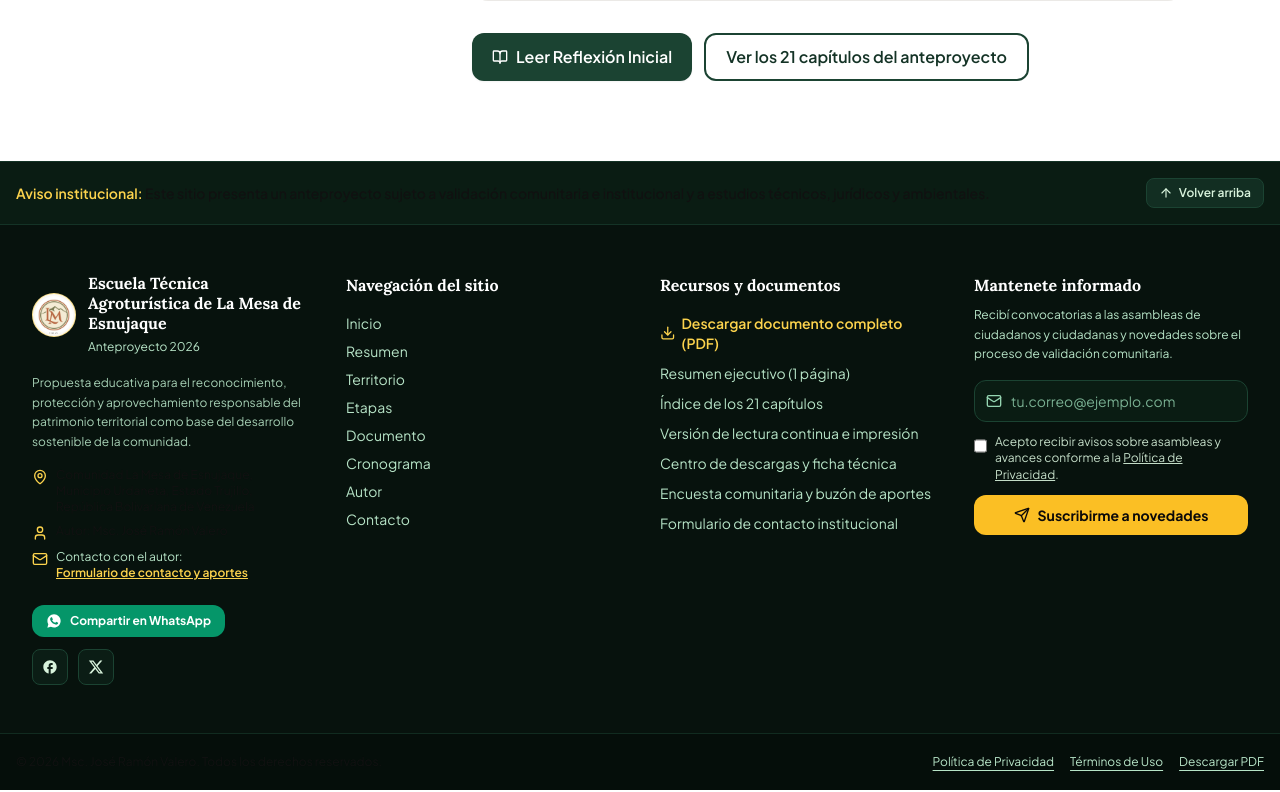
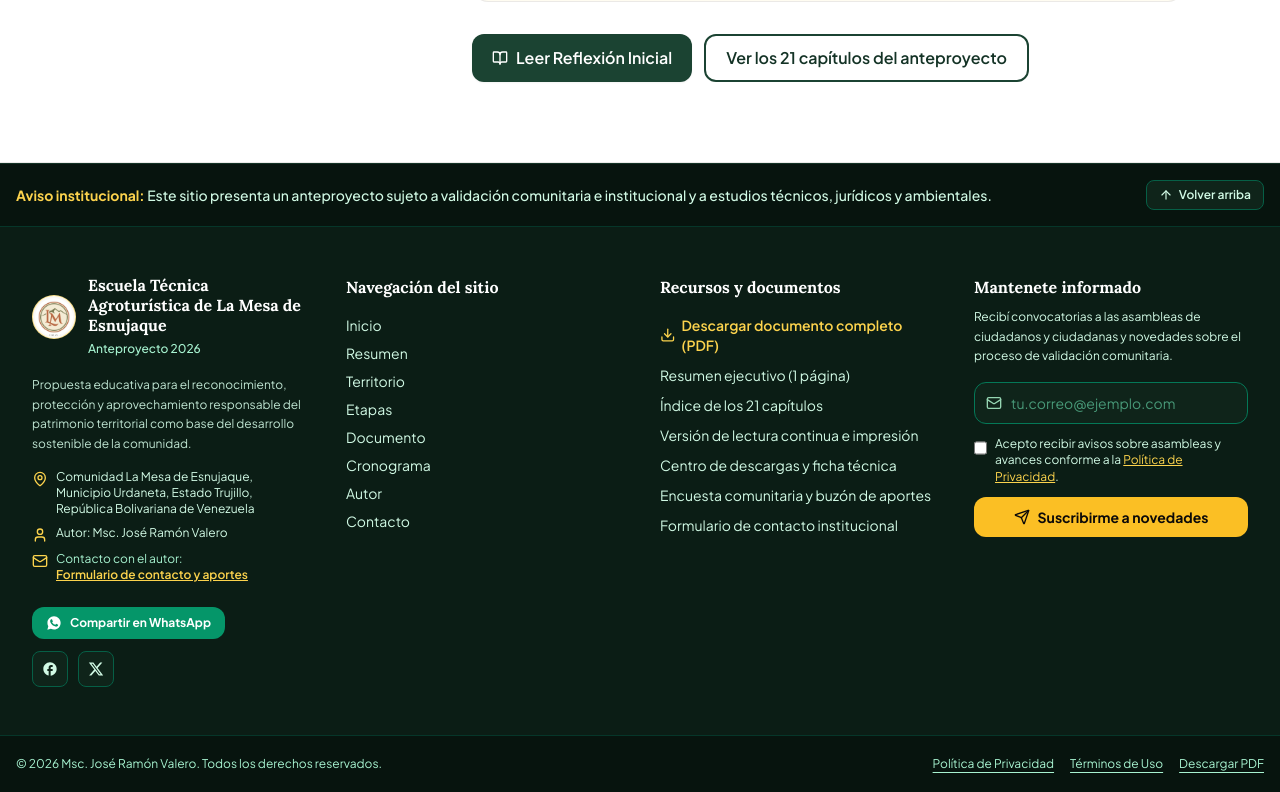
Before and after one commit to jovalero/escuela-agroturistica-esnujaque, a Next.js app: page /autor in a window 1280 px wide. Shown: the part 1411-2203 px from the top of the page. Built offline with nearby package versions, Linux system fonts and the light colour scheme; no server answers.

Commit message:
style: alternar secciones en verde oscuro y blanco y corregir contraste de texto en footer

```diff
--- a/app/globals.css
+++ b/app/globals.css
@@ -12,10 +12,6 @@
 
   body {
     color: #0a0a0a;
-  }
-
-  p, li {
-    color: #111111;
   }
 
   html.dark {
--- a/components/forms/NewsletterForm.tsx
+++ b/components/forms/NewsletterForm.tsx
@@ -83,7 +83,7 @@ export function NewsletterForm() {
             placeholder="tu.correo@ejemplo.com"
             aria-invalid={Boolean(errors.email)}
             aria-describedby={errors.email ? 'newsletter-email-error' : undefined}
-            className="w-full rounded-xl border border-paramo-700 bg-paramo-900/90 pl-9 pr-3 py-2.5 text-sm text-white placeholder:text-paramo-300/80 focus:border-amber-300 focus:outline-none focus:ring-2 focus:ring-amber-300"
+            className="w-full rounded-xl border border-emerald-700 bg-[#0F241A] pl-9 pr-3 py-2.5 text-sm text-white placeholder:text-emerald-300/60 focus:border-amber-300 focus:outline-none focus:ring-2 focus:ring-amber-300"
             {...register('email')}
           />
         </div>
@@ -99,12 +99,12 @@ export function NewsletterForm() {
           id="newsletter-consent"
           type="checkbox"
           aria-invalid={Boolean(errors.consentimiento)}
-          className="mt-1 h-4 w-4 rounded border-paramo-600 bg-paramo-900 text-amber-400 focus:ring-2 focus:ring-amber-300"
+          className="mt-1 h-4 w-4 rounded border-emerald-600 bg-[#0F241A] text-amber-400 focus:ring-2 focus:ring-amber-300"
           {...register('consentimiento')}
         />
-        <label htmlFor="newsletter-consent" className="text-xs leading-snug text-paramo-100/90">
+        <label htmlFor="newsletter-consent" className="text-xs leading-snug text-emerald-100">
           Acepto recibir avisos sobre asambleas y avances conforme a la{' '}
-          <Link href="/privacidad" className="underline hover:text-amber-300">
+          <Link href="/privacidad" className="text-amber-300 underline hover:text-amber-200">
             Política de Privacidad
           </Link>
           .
--- a/components/layout/Footer.tsx
+++ b/components/layout/Footer.tsx
@@ -13,19 +13,19 @@ export function Footer() {
   };
 
   return (
-    <footer className="bg-paramo-950 text-paramo-50 border-t border-paramo-800 print:hidden">
+    <footer className="bg-[#0B1D15] text-white border-t border-[#143326] print:hidden">
       {/* Nota institucional fija obligatoria */}
-      <div className="bg-paramo-900/90 border-b border-paramo-800 px-4 py-4">
-        <div className="mx-auto max-w-7xl flex flex-col sm:flex-row items-start sm:items-center justify-between gap-3 text-xs sm:text-sm text-paramo-100">
-          <p className="font-medium leading-relaxed">
-            <strong className="text-amber-300 font-semibold">Aviso institucional: </strong>
-            {siteConfig.legalDisclaimer}
+      <div className="bg-[#07140E] border-b border-emerald-900/60 px-4 py-4">
+        <div className="mx-auto max-w-7xl flex flex-col sm:flex-row items-start sm:items-center justify-between gap-3 text-xs sm:text-sm text-emerald-100">
+          <p className="font-medium leading-relaxed text-emerald-100">
+            <strong className="text-amber-300 font-bold">Aviso institucional: </strong>
+            <span className="text-emerald-100">{siteConfig.legalDisclaimer}</span>
           </p>
           <button
             type="button"
             onClick={scrollToTop}
             aria-label="Volver arriba al inicio de la página"
-            className="inline-flex shrink-0 items-center gap-1.5 rounded-lg border border-paramo-700 bg-paramo-800/80 px-3 py-1.5 text-xs font-semibold text-paramo-100 hover:bg-paramo-700 hover:text-white focus-visible:outline-none focus-visible:ring-2 focus-visible:ring-amber-300"
+            className="inline-flex shrink-0 items-center gap-1.5 rounded-lg border border-emerald-800 bg-[#0F241A] px-3 py-1.5 text-xs font-semibold text-emerald-100 hover:bg-emerald-900 hover:text-white focus-visible:outline-none focus-visible:ring-2 focus-visible:ring-amber-300"
           >
             <ArrowUp className="h-3.5 w-3.5" aria-hidden="true" />
             <span>Volver arriba</span>
@@ -55,27 +55,27 @@ export function Footer() {
                 <span className="block font-serif text-base font-bold text-white leading-tight">
                   {siteConfig.name}
                 </span>
-                <span className="text-xs text-paramo-200">Anteproyecto 2026</span>
+                <span className="text-xs font-medium text-emerald-200">Anteproyecto 2026</span>
               </div>
             </Link>
 
-            <p className="text-xs leading-relaxed text-paramo-200/90">
+            <p className="text-xs leading-relaxed text-emerald-100/90">
               {siteConfig.documentTitle}.
             </p>
 
-            <ul className="space-y-2 text-xs text-paramo-100">
+            <ul className="space-y-2 text-xs text-emerald-100">
               <li className="flex items-start gap-2">
                 <MapPin className="h-4 w-4 text-amber-300 shrink-0 mt-0.5" aria-hidden="true" />
-                <span>{siteConfig.location.fullLabel}</span>
+                <span className="text-emerald-100">{siteConfig.location.fullLabel}</span>
               </li>
               <li className="flex items-start gap-2">
                 <User className="h-4 w-4 text-amber-300 shrink-0 mt-0.5" aria-hidden="true" />
-                <span>Autor: {siteConfig.author.name}</span>
+                <span className="text-emerald-100">Autor: {siteConfig.author.name}</span>
               </li>
               <li className="flex items-start gap-2">
                 <Mail className="h-4 w-4 text-amber-300 shrink-0 mt-0.5" aria-hidden="true" />
                 <div>
-                  <span className="block text-paramo-200">Contacto con el autor:</span>
+                  <span className="block text-emerald-200">Contacto con el autor:</span>
                   <Link
                     href="/contacto"
                     className="font-semibold text-amber-300 underline hover:text-amber-200"
@@ -86,7 +86,7 @@ export function Footer() {
               </li>
             </ul>
 
-            {/* Redes sociales con íconos SVG y botón de WhatsApp */}
+            {/* Botón de WhatsApp y redes */}
             <div className="pt-2">
               <a
                 href={siteConfig.contact.socialLinks[0].url}
@@ -102,7 +102,7 @@ export function Footer() {
                 >
                   <path d="M12.04 2C6.58 2 2.13 6.45 2.13 11.91c0 1.75.46 3.45 1.32 4.95L2.05 22l5.25-1.38c1.45.79 3.08 1.21 4.74 1.21 5.46 0 9.91-4.45 9.91-9.91C21.95 6.45 17.5 2 12.04 2zm5.82 14.01c-.24.68-1.41 1.3-1.95 1.38-.5.08-1.13.11-1.83-.11-.42-.13-.97-.31-1.66-.61-2.92-1.26-4.83-4.21-4.98-4.41-.14-.2-1.19-1.58-1.19-3.02 0-1.44.75-2.15 1.02-2.44.27-.29.59-.36.79-.36.2 0 .4.01.57.01.18.01.43-.07.67.51.24.59.82 2.02.89 2.17.07.15.12.32.02.52-.1.2-.15.32-.29.49-.15.17-.31.38-.44.51-.15.15-.3.31-.13.61.17.29.76 1.25 1.63 2.02 1.12.99 2.06 1.3 2.36 1.45.29.15.46.12.63-.07.17-.2.73-.85.93-1.15.2-.29.39-.24.66-.15.27.1 1.71.81 2 .95.29.15.49.22.56.34.07.12.07.71-.17 1.39z" />
                 </svg>
-                <span>Compartir en WhatsApp</span>
+                <span className="text-white font-bold">Compartir en WhatsApp</span>
               </a>
 
               <div className="mt-3 flex items-center gap-2.5">
@@ -111,7 +111,7 @@ export function Footer() {
                   target="_blank"
                   rel="noopener noreferrer"
                   aria-label="Compartir en Facebook"
-                  className="inline-flex h-9 w-9 items-center justify-center rounded-lg border border-paramo-700 bg-paramo-900 text-paramo-100 hover:bg-paramo-800 hover:text-white focus-visible:outline-none focus-visible:ring-2 focus-visible:ring-amber-300"
+                  className="inline-flex h-9 w-9 items-center justify-center rounded-lg border border-emerald-800 bg-[#0F241A] text-emerald-100 hover:bg-emerald-800 hover:text-white focus-visible:outline-none focus-visible:ring-2 focus-visible:ring-amber-300"
                 >
                   <svg className="h-4 w-4 fill-current" viewBox="0 0 24 24" aria-hidden="true">
                     <path d="M22 12c0-5.52-4.48-10-10-10S2 6.48 2 12c0 4.84 3.44 8.87 8 9.8V15H8v-3h2V9.5C10 7.57 11.57 6 13.5 6H16v3h-2c-.55 0-1 .45-1 1v2h3v3h-3v6.95c5.05-.5 9-4.76 9-9.95z" />
@@ -122,7 +122,7 @@ export function Footer() {
                   target="_blank"
                   rel="noopener noreferrer"
                   aria-label="Compartir en X (Twitter)"
-                  className="inline-flex h-9 w-9 items-center justify-center rounded-lg border border-paramo-700 bg-paramo-900 text-paramo-100 hover:bg-paramo-800 hover:text-white focus-visible:outline-none focus-visible:ring-2 focus-visible:ring-amber-300"
+                  className="inline-flex h-9 w-9 items-center justify-center rounded-lg border border-emerald-800 bg-[#0F241A] text-emerald-100 hover:bg-emerald-800 hover:text-white focus-visible:outline-none focus-visible:ring-2 focus-visible:ring-amber-300"
                 >
                   <svg className="h-4 w-4 fill-current" viewBox="0 0 24 24" aria-hidden="true">
                     <path d="M18.244 2.25h3.308l-7.227 8.26 8.502 11.24H16.17l-5.214-6.817L4.99 21.75H1.68l7.73-8.835L1.254 2.25H8.08l4.713 6.231zm-1.161 17.52h1.833L7.084 4.126H5.117z" />
@@ -137,12 +137,12 @@ export function Footer() {
             <h2 className="font-serif text-base font-bold text-white mb-4">
               Navegación del sitio
             </h2>
-            <ul className="space-y-2 text-sm">
+            <ul className="space-y-2 text-sm text-emerald-100">
               {siteConfig.allNavigation.map((item) => (
-                <li key={item.href}>
+                <li key={item.href} className="text-emerald-100">
                   <Link
                     href={item.href}
-                    className="text-paramo-200 hover:text-amber-300 transition-colors focus-visible:outline-none focus-visible:ring-2 focus-visible:ring-amber-300 rounded"
+                    className="text-emerald-100 hover:text-amber-300 transition-colors focus-visible:outline-none focus-visible:ring-2 focus-visible:ring-amber-300 rounded"
                   >
                     {item.label}
                   </Link>
@@ -156,8 +156,8 @@ export function Footer() {
             <h2 className="font-serif text-base font-bold text-white mb-4">
               Recursos y documentos
             </h2>
-            <ul className="space-y-2.5 text-sm">
-              <li>
+            <ul className="space-y-2.5 text-sm text-emerald-100">
+              <li className="text-emerald-100">
                 <a
                   href={siteConfig.pdfUrl}
                   download="Anteproyecto-Escuela-Tecnica-Agroturistica-La-Mesa-de-Esnujaque.pdf"
@@ -167,50 +167,50 @@ export function Footer() {
                   <span>Descargar documento completo (PDF)</span>
                 </a>
               </li>
-              <li>
+              <li className="text-emerald-100">
                 <Link
                   href="/resumen"
-                  className="text-paramo-200 hover:text-amber-300 transition-colors"
+                  className="text-emerald-100 hover:text-amber-300 transition-colors"
                 >
                   Resumen ejecutivo (1 página)
                 </Link>
               </li>
-              <li>
+              <li className="text-emerald-100">
                 <Link
                   href="/documento"
-                  className="text-paramo-200 hover:text-amber-300 transition-colors"
+                  className="text-emerald-100 hover:text-amber-300 transition-colors"
                 >
                   Índice de los 21 capítulos
                 </Link>
               </li>
-              <li>
+              <li className="text-emerald-100">
                 <Link
                   href="/documento/completo"
-                  className="text-paramo-200 hover:text-amber-300 transition-colors"
+                  className="text-emerald-100 hover:text-amber-300 transition-colors"
                 >
                   Versión de lectura continua e impresión
                 </Link>
               </li>
-              <li>
+              <li className="text-emerald-100">
                 <Link
                   href="/descargas"
-                  className="text-paramo-200 hover:text-amber-300 transition-colors"
+                  className="text-emerald-100 hover:text-amber-300 transition-colors"
                 >
                   Centro de descargas y ficha técnica
                 </Link>
               </li>
-              <li>
+              <li className="text-emerald-100">
                 <Link
                   href="/participa"
-                  className="text-paramo-200 hover:text-amber-300 transition-colors"
+                  className="text-emerald-100 hover:text-amber-300 transition-colors"
                 >
                   Encuesta comunitaria y buzón de aportes
                 </Link>
               </li>
-              <li>
+              <li className="text-emerald-100">
                 <Link
                   href="/contacto"
-                  className="text-paramo-200 hover:text-amber-300 transition-colors"
+                  className="text-emerald-100 hover:text-amber-300 transition-colors"
                 >
                   Formulario de contacto institucional
                 </Link>
@@ -223,7 +223,7 @@ export function Footer() {
             <h2 className="font-serif text-base font-bold text-white mb-2">
               Mantenete informado
             </h2>
-            <p className="text-xs leading-relaxed text-paramo-200 mb-4">
+            <p className="text-xs leading-relaxed text-emerald-100 mb-4">
               Recibí convocatorias a las asambleas de ciudadanos y ciudadanas y novedades sobre el proceso de validación comunitaria.
             </p>
             <NewsletterForm />
@@ -232,27 +232,27 @@ export function Footer() {
       </div>
 
       {/* Barra inferior */}
-      <div className="border-t border-paramo-800/80 bg-black/25 px-4 py-5">
-        <div className="mx-auto flex max-w-7xl flex-col sm:flex-row items-center justify-between gap-4 text-xs text-paramo-200">
-          <p>
+      <div className="border-t border-emerald-900/60 bg-[#07140E] px-4 py-5">
+        <div className="mx-auto flex max-w-7xl flex-col sm:flex-row items-center justify-between gap-4 text-xs text-emerald-200">
+          <p className="text-emerald-200">
             © {siteConfig.year} {siteConfig.author.name}. Todos los derechos reservados.
           </p>
-          <div className="flex flex-wrap items-center gap-4">
+          <div className="flex flex-wrap items-center gap-4 text-emerald-200">
             <Link
               href="/privacidad"
-              className="hover:text-amber-300 underline underline-offset-4"
+              className="text-emerald-200 hover:text-amber-300 underline underline-offset-4"
             >
               Política de Privacidad
             </Link>
             <Link
               href="/terminos"
-              className="hover:text-amber-300 underline underline-offset-4"
+              className="text-emerald-200 hover:text-amber-300 underline underline-offset-4"
             >
               Términos de Uso
             </Link>
             <Link
               href="/descargas"
-              className="hover:text-amber-300 underline underline-offset-4"
+              className="text-emerald-200 hover:text-amber-300 underline underline-offset-4"
             >
               Descargar PDF
             </Link>
```
Also changed, not shown: app/page.tsx (+21 -21 lines), components/ui/Section.tsx (+4 -6 lines), 1 other file (tests, documents, lock files or other folders).
